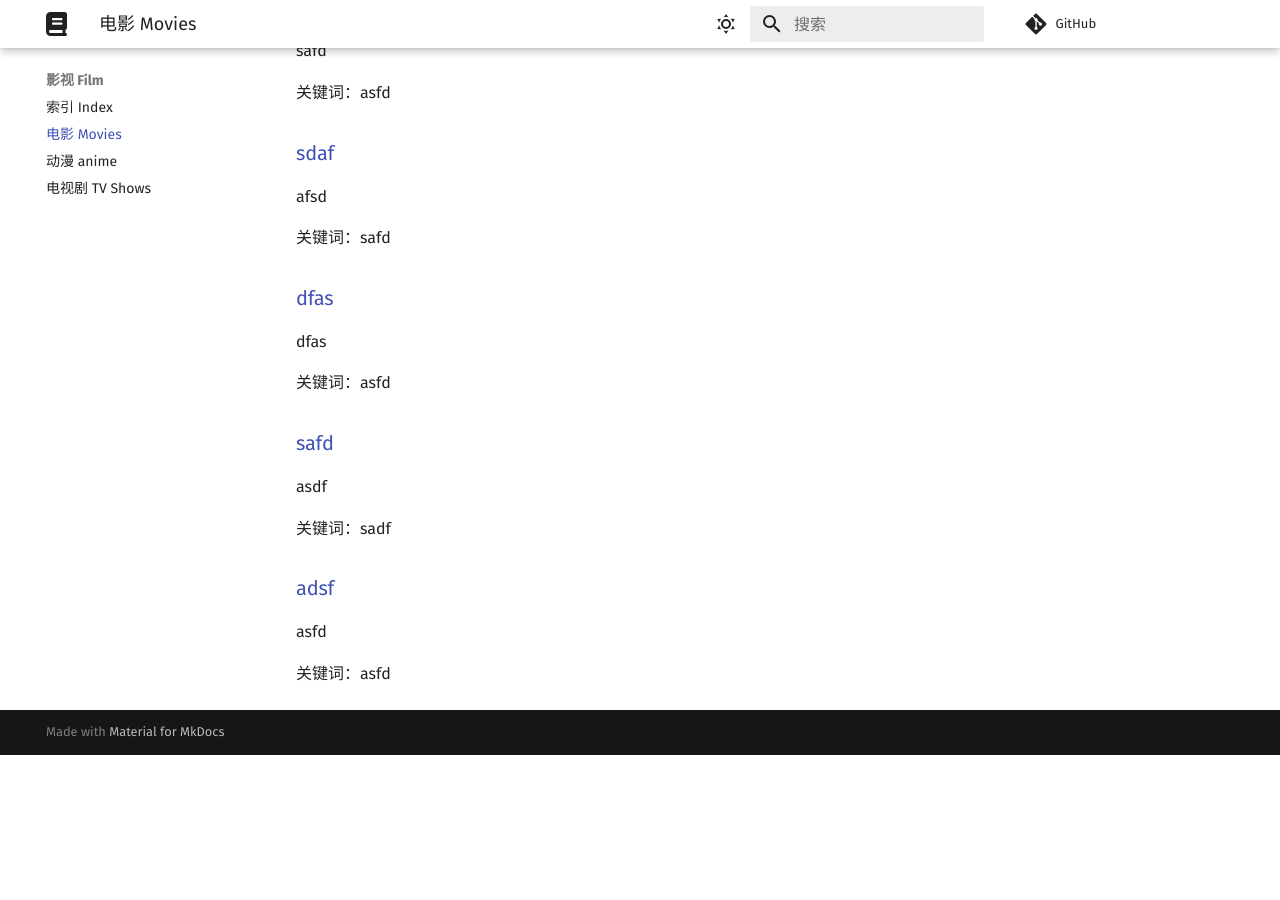
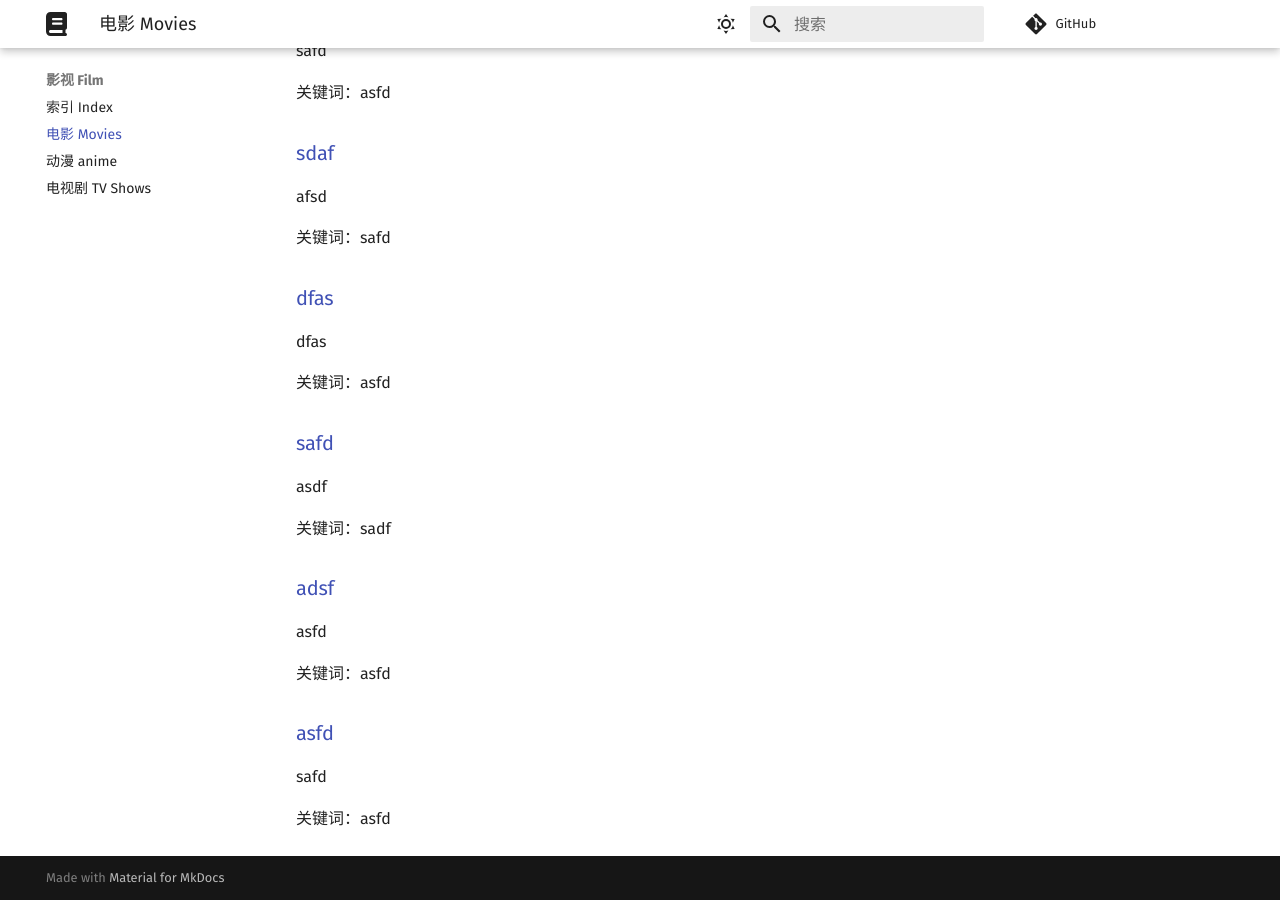
Before and after one commit to Chocolateater/Resource-Library, an MkDocs documentation site: the page built from docs/Film/movies.md, in a window 1280 px wide and 900 px high, scrolled down 1688 px. Built offline with MkDocs 1.6.1 and Material for MkDocs 9.7.7, drawn with Linux system fonts in a browser that asks for light colours; comment, search, counter and statistics services are not loaded; before the commit the page ends 2443 px from its top, so only the background shows below that.

Commit message:
Update index.md via GitHub API

```diff
--- a/docs/Film/movies.md
+++ b/docs/Film/movies.md
@@ -87,3 +87,9 @@ asdf
 asfd
 
 关键词：asfd
+
+<h3><a href="asfd">asfd</a> </h3>
+
+safd
+
+关键词：asfd
```
